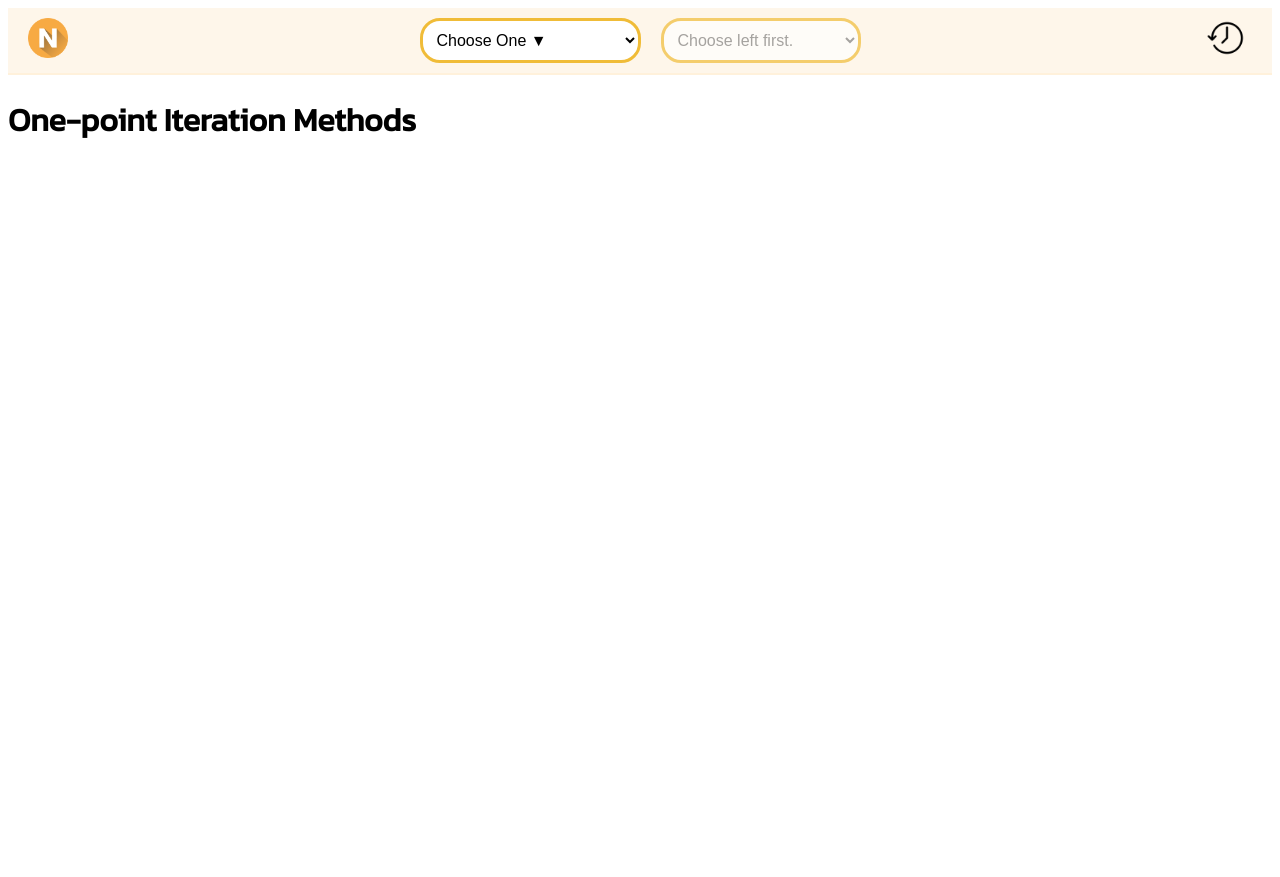
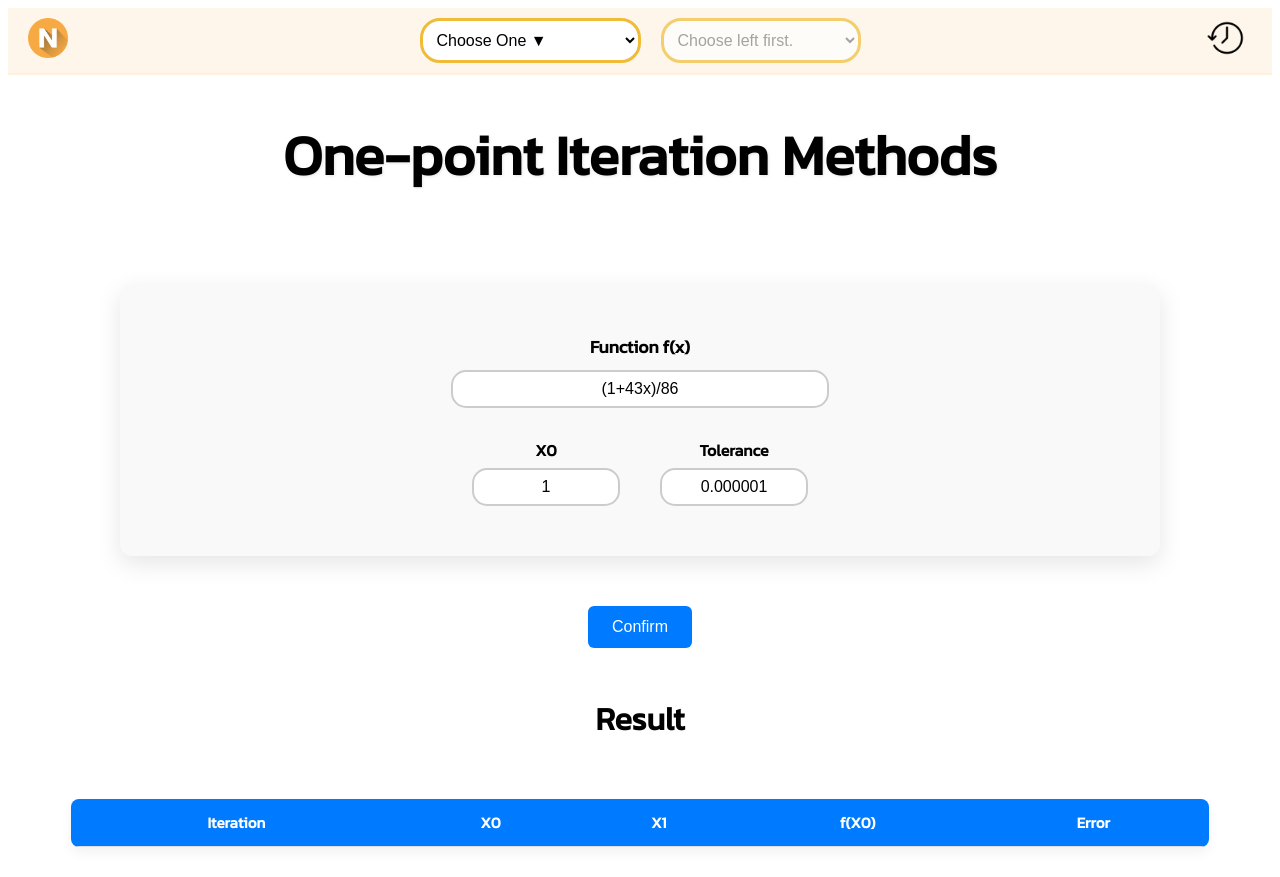
Before and after one commit to aon2311/NumerWeb1, a React (Vite) app in the folder numer/: page /NumerCode/Root/One in a window 1280 px wide. Before the commit the page ends 800 px from the top, so only its background shows below. Built offline with nearby package versions, Linux system fonts and the light colour scheme.

Commit message:
One Iteration

```diff
--- /dev/null
+++ b/numer/src/NumerCode/Root/One.css
@@ -0,0 +1,173 @@
+
+.Container {
+  display: flex;
+  flex-direction: column;
+  align-items: center;
+  margin: 50px auto;
+  max-width: 1000px;
+  padding: 20px;
+  background-color: #f9f9f9;
+  border-radius: 12px;
+  box-shadow: 0 8px 24px rgba(0, 0, 0, 0.1);
+
+}
+
+.One {
+  display: flex;
+  justify-content: center;
+
+}
+
+.One h1 {
+  font-size: 3.5rem;
+  font-weight: bold;
+  text-shadow: 1px 1px 3px rgba(0,0,0,0.1);
+
+}
+
+.Result {
+  display: flex;
+  justify-content: center;
+}
+
+.Result h2 {
+font-size: 2rem;
+font-weight: bold;
+text-shadow: 1px ;
+
+}
+
+
+.input-container {
+  display: flex;
+  flex-direction: column;
+  gap: 30px;
+  max-width: 700px;
+  margin: 30px auto;
+  width: 100%;
+}
+
+
+.function-group {
+  display: flex;
+  flex-direction: column;
+  gap: 10px;
+  align-items: center;
+}
+
+.function-group label {
+  font-size: 1.1rem;
+  font-weight: bold;
+}
+
+.wide-input {
+  width: 100%;
+  max-width: 500px;
+  padding: 10px 12px;
+  font-size: 1rem;
+  border-radius: 15px;
+  border: 2px solid #ccc;
+  text-align: center;
+}
+
+
+.parameter-group {
+  display: flex;
+  justify-content: center;
+  gap: 40px;
+  flex-wrap: wrap;
+}
+
+.input-box {
+  display: flex;
+  flex-direction: column;
+  align-items: center;
+  gap: 6px;
+}
+
+.input-box label {
+  font-weight: bold;
+}
+
+.input-box input {
+  padding: 8px 12px;
+  width: 120px;
+  text-align: center;
+  border-radius: 15px;
+  border: 2px solid #ccc;
+  transition: 0.3s;
+  font-size: 1rem;
+}
+
+.input-box input:focus {
+  border-color: #36a;
+  background-color: #f9f9f9;
+  outline: none;
+}
+
+.input-box input:hover {
+  background-color: #f0f0f0;
+  transform: scale(1.03);
+}
+
+
+.confirm {
+  background-color: #007bff;
+  color: white;
+  font-size: 1rem;
+  border: none;
+  border-radius: 6px;
+  padding: 12px 24px;
+  margin: 20px auto;
+  cursor: pointer;
+  transition: all 0.3s ease;
+  display: block;
+}
+
+.confirm:hover {
+  background-color: #28a745;
+  transform: scale(1.05);
+}
+
+
+table {
+  width: 90%;
+  margin: 30px auto;
+  border-collapse: collapse;
+  font-size: 0.95rem;
+  background-color: white;
+  box-shadow: 0 6px 12px rgba(0, 0, 0, 0.05);
+  border-radius: 8px;
+  overflow: hidden;
+}
+
+thead {
+  background-color: #007bff;
+  color: white;
+}
+
+th, td {
+  padding: 12px;
+  text-align: center;
+  border-bottom: 1px solid #ddd;
+}
+
+tbody tr:hover {
+  background-color: #f1f1f1;
+}
+
+@media (max-width: 768px) {
+  .parameter-group {
+    flex-direction: column;
+    align-items: center;
+    gap: 20px;
+  }
+
+  table {
+    font-size: 0.85rem;
+  }
+
+  .confirm {
+    width: 100%;
+  }
+}
--- a/numer/src/NumerCode/Root/One.jsx
+++ b/numer/src/NumerCode/Root/One.jsx
@@ -1,11 +1,116 @@
 import Navbar from "../../Components/Narbar/Navbar";
+import "./One.css"
+import { useState } from "react";
+import { evaluate,row } from "mathjs";
+
 
 function One () {
+
+    const [fx,setFx] = useState("(1+43x)/86")
+    const [x0,setX0] =useState ("1")
+    const [tolerance,setTolerance] = useState("0.000001")
+    const [result,setResult] = useState([])
+    const [saveStatus,setStatus] =useState("")
+
+    const CalOne =()=>{
+        let X0=parseFloat(x0)
+        let tol =parseFloat(tolerance)
+
+        if(isNaN(X0)||isNaN(tol)||x0==""||tolerance==""){
+            alert("Please fill in all information")
+            return;
+        }
+
+        let x1=0
+        let error=1
+        let iteration=0
+        const logs=[]
+
+        const f=(x)=>evaluate(fx,{x})
+
+        while(error>tol){
+            x1=f(X0)
+            if(iteration>0){
+                error = Math.abs((x1-X0)/x1)
+            }
+
+            logs.push({
+                iteration:iteration,
+                X0:X0.toFixed(6),
+                X1:x1.toFixed(6),
+                fx1:f(X0).toFixed(6),
+                error:error.toFixed(tolerance.length-2)||"N/A"
+            })
+
+            if(iteration>1000){
+                break
+            }
+            X0=x1
+            iteration++
+
+
+        }
+        setResult(logs)
+    }
+
     return(
         <>
-        <Navbar/>
-        <h1>One-point Iteration Methods</h1>
+            <div><Navbar/></div>
+            <div className="One"><h1>One-point Iteration Methods</h1></div>
+            <div className="Container">
+                <div className="input-container">
+                    <div className="function-group">
+                        <label>Function f(x)</label>
+                        <input className="wide-input" value={fx} onChange={(e) => setFx(e.target.value)} placeholder="x^2-7" />
+                    </div>
+                    <div className="parameter-group">
+                        <div className="input-box">
+                            <label >X0</label>
+                            <input value={x0} onChange={(e) => setX0(e.target.value)} placeholder="1" />
+                        </div>
+                        <div className="input-box">
+                            <label>Tolerance</label>
+                            <input value={tolerance} onChange={(e) => setTolerance(e.target.value)} placeholder="0.000001" />
+                        </div>
 
+                    </div>
+
+                </div>
+
+            </div>
+
+            <button className="confirm" onClick={CalOne}>Confirm</button>
+
+            {saveStatus && (
+                <div style={{ color: saveStatus.includes("Fail") ? "red" : "green", marginTop: "10px" }}>
+                    {saveStatus}
+                </div>
+            )}
+
+            <div className="Result"><h2>Result</h2></div>
+
+            <table>
+                <thead>
+                    <tr>
+                        <th>Iteration</th>
+                        <th>X0</th>
+                        <th>X1</th>
+                        <th>f(X0)</th>
+                        <th>Error</th>
+                    </tr>
+                </thead>
+                <tbody>
+                    {result.map((row,idx)=>(
+                        <tr key={idx}>
+                            <td>{row.iteration}</td>
+                            <td>{row.X0}</td>
+                            <td>{row.X1}</td>
+                            <td>{row.fx1}</td>
+                            <td>{row.error}</td>
+                        </tr>
+                    ))}
+                </tbody>
+            </table>
         </>
     )
 }
```
